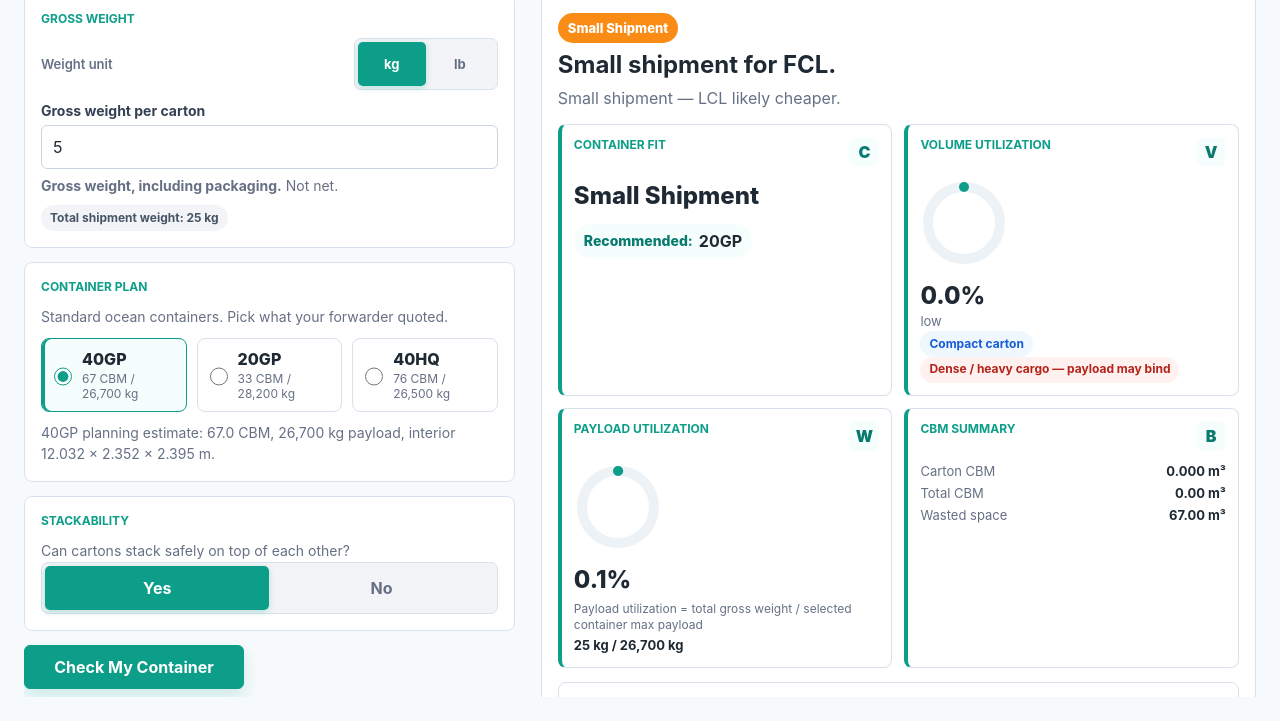
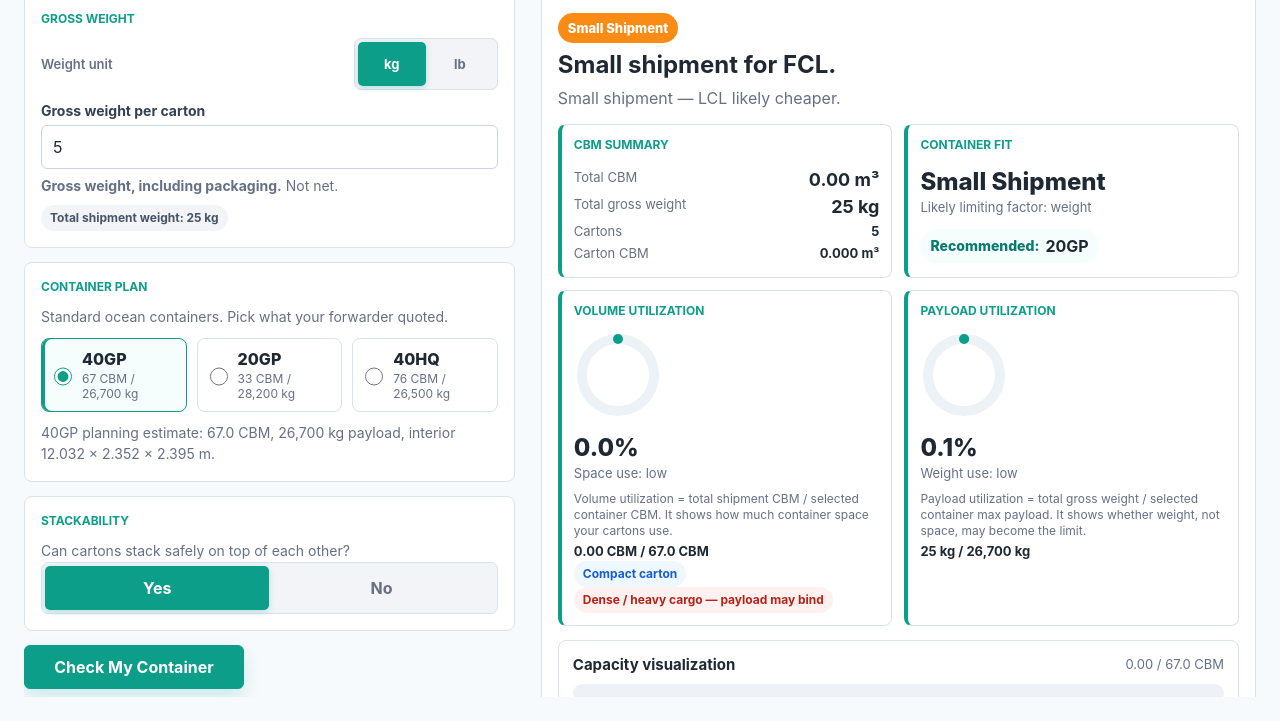
Before and after one commit to estherhoho/container-utilization-checker, a website: page code/index.html in a window 1280 px wide. Both pictures are taken after typing "5", "5", "5", "5", "5" into the empty fields and a click on the button "Check My Container". Shown: the part 91-812 px from the top of the page. Drawn offline with Linux system fonts and the light colour scheme.

Commit message:
Clarify result card hierarchy

```diff
--- a/code/app.js
+++ b/code/app.js
@@ -567,13 +567,15 @@
     var rec = metrics.targetRecommendedContainer || metrics.recommendedContainer || "Split shipment";
     var tags = metrics.sanityTags.slice(0, 2).map(tagMarkup).join("");
     var recommendedMarkup = '<div class="recommendation-chip"><span>Recommended:</span><strong>' + escapeHtml(rec) + "</strong></div>";
-    var payloadFormula = '<div class="payload-formula"><span>Payload utilization = total gross weight / selected container max payload</span><strong>' + fmtInt(metrics.totalWeightKg) + " kg / " + fmtInt(metrics.container.payload) + " kg</strong></div>";
+    var limitingFactor = metrics.payloadUtil > metrics.volumeUtil ? "weight" : "space";
+    var volumeFormula = '<div class="utilization-copy"><span>Volume utilization = total shipment CBM / selected container CBM. It shows how much container space your cartons use.</span><strong>' + fmt(metrics.totalCbm, 2) + " CBM / " + fmt(metrics.container.volume, 1) + " CBM</strong></div>";
+    var payloadFormula = '<div class="utilization-copy"><span>Payload utilization = total gross weight / selected container max payload. It shows whether weight, not space, may become the limit.</span><strong>' + fmtInt(metrics.totalWeightKg) + " kg / " + fmtInt(metrics.container.payload) + " kg</strong></div>";
     return [
       '<section class="metric-grid" aria-label="Container result metrics">',
-      '<div class="metric-card"><div class="metric-head"><p class="metric-label">Container Fit</p><span class="metric-icon">C</span></div><div class="metric-value">' + escapeHtml(fitStatus) + "</div>" + recommendedMarkup + "</div>",
-      '<div class="metric-card"><div class="metric-head"><p class="metric-label">Volume Utilization</p><span class="metric-icon">V</span></div>' + (utilizationSuppressed ? '<div class="metric-value">Blocked</div><div class="metric-sub">Dimension overflow</div>' : meterSvg(metrics.volumeUtil, metrics.volumeBand, "Volume utilization") + '<div class="metric-value">' + fmt(metrics.volumeUtil, 1) + '%</div><div class="metric-sub">' + escapeHtml(metrics.volumeBand) + "</div>") + tags + "</div>",
-      '<div class="metric-card"><div class="metric-head"><p class="metric-label">Payload Utilization</p><span class="metric-icon">W</span></div>' + meterSvg(metrics.payloadUtil, metrics.payloadBand, "Payload utilization") + '<div class="metric-value">' + fmt(metrics.payloadUtil, 1) + "%</div>" + payloadFormula + "</div>",
-      '<div class="metric-card"><div class="metric-head"><p class="metric-label">CBM Summary</p><span class="metric-icon">B</span></div><div class="summary-stack"><div><span>Carton CBM</span><strong>' + fmt(metrics.cartonCbm, 3) + ' m³</strong></div><div><span>Total CBM</span><strong>' + fmt(metrics.totalCbm, 2) + ' m³</strong></div><div><span>Wasted space</span><strong>' + fmt(metrics.wastedSpace, 2) + ' m³</strong></div></div></div>',
+      '<div class="metric-card summary-card"><div class="metric-head"><p class="metric-label">CBM Summary</p></div><div class="summary-stack primary-summary"><div><span>Total CBM</span><strong>' + fmt(metrics.totalCbm, 2) + ' m³</strong></div><div><span>Total gross weight</span><strong>' + fmtInt(metrics.totalWeightKg) + ' kg</strong></div><div><span>Cartons</span><strong>' + fmtInt(metrics.normalized.quantity) + '</strong></div><div><span>Carton CBM</span><strong>' + fmt(metrics.cartonCbm, 3) + ' m³</strong></div></div></div>',
+      '<div class="metric-card"><div class="metric-head"><p class="metric-label">Container Fit</p></div><div class="metric-value">' + escapeHtml(fitStatus) + '</div><div class="metric-sub">Likely limiting factor: ' + escapeHtml(limitingFactor) + "</div>" + recommendedMarkup + "</div>",
+      '<div class="metric-card"><div class="metric-head"><p class="metric-label">Volume Utilization</p></div>' + (utilizationSuppressed ? '<div class="metric-value">Blocked</div><div class="metric-sub">Dimension overflow</div>' : meterSvg(metrics.volumeUtil, metrics.volumeBand, "Volume utilization") + '<div class="metric-value">' + fmt(metrics.volumeUtil, 1) + '%</div><div class="metric-sub">Space use: ' + escapeHtml(metrics.volumeBand) + "</div>" + volumeFormula) + tags + "</div>",
+      '<div class="metric-card"><div class="metric-head"><p class="metric-label">Payload Utilization</p></div>' + meterSvg(metrics.payloadUtil, metrics.payloadBand, "Payload utilization") + '<div class="metric-value">' + fmt(metrics.payloadUtil, 1) + '%</div><div class="metric-sub">Weight use: ' + escapeHtml(metrics.payloadBand) + "</div>" + payloadFormula + "</div>",
       "</section>"
     ].join("");
   }
--- a/code/styles.css
+++ b/code/styles.css
@@ -509,20 +509,8 @@ input:focus {
 .metric-head {
   display: flex;
   align-items: flex-start;
-  justify-content: space-between;
   gap: 8px;
-  min-height: 34px;
-}
-
-.metric-icon {
-  display: grid;
-  place-items: center;
-  width: 30px;
-  height: 30px;
-  border-radius: 8px;
-  background: var(--teal-soft);
-  color: var(--teal-dark);
-  font-weight: 900;
+  min-height: 20px;
 }
 
 .metric-value {
@@ -557,7 +545,7 @@ input:focus {
   font-size: 16px;
 }
 
-.payload-formula {
+.utilization-copy {
   display: grid;
   gap: 4px;
   margin-top: 8px;
@@ -566,7 +554,7 @@ input:focus {
   line-height: 1.35;
 }
 
-.payload-formula strong {
+.utilization-copy strong {
   color: var(--ink);
   font-size: 13px;
 }
@@ -607,6 +595,10 @@ input:focus {
   margin-top: 8px;
 }
 
+.summary-card .summary-stack {
+  margin-top: 12px;
+}
+
 .summary-stack div {
   display: flex;
   justify-content: space-between;
@@ -617,6 +609,11 @@ input:focus {
 
 .summary-stack strong {
   color: var(--ink);
+}
+
+.primary-summary div:first-child strong,
+.primary-summary div:nth-child(2) strong {
+  font-size: 18px;
 }
 
 .chart-card {
```
Also changed, not shown: tests/run-stage7-ui.js (+27 -2 lines).
